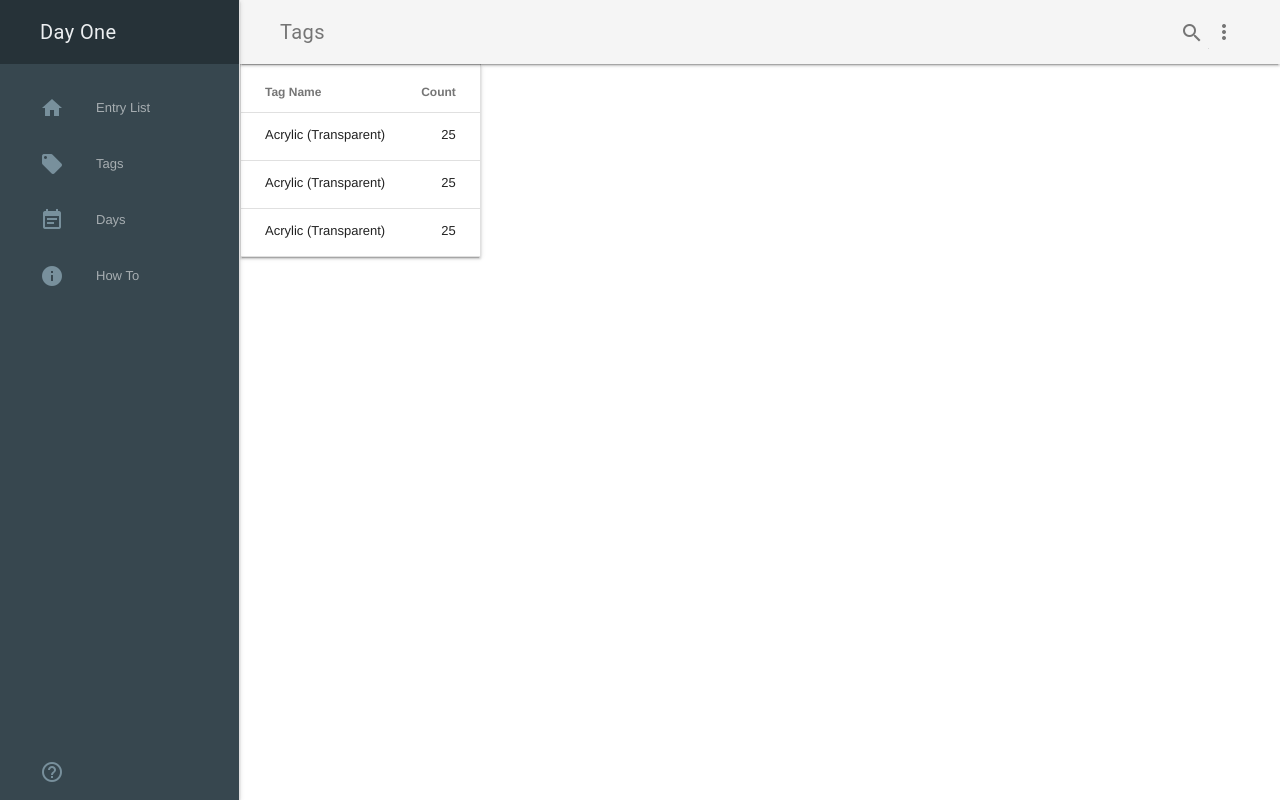
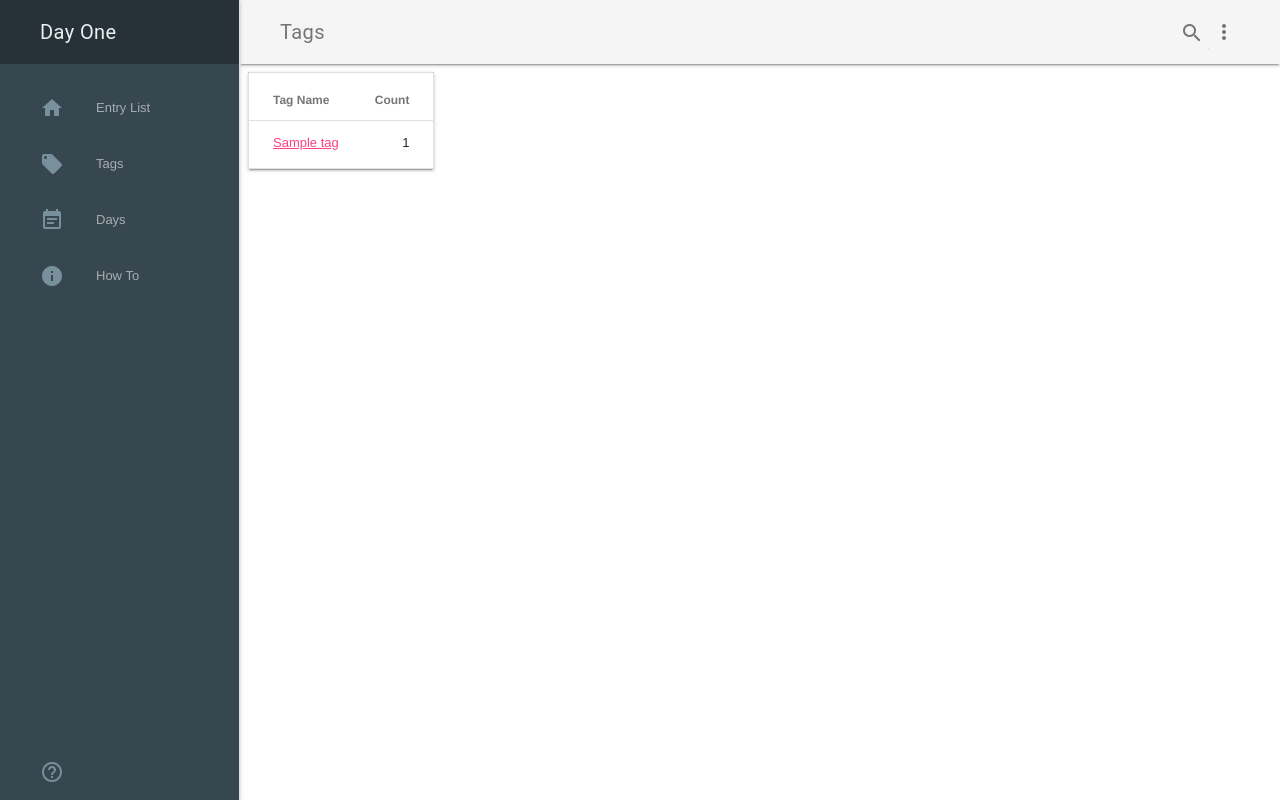
Before and after one commit to WingGao/MyDayOne, a Django app: page /tag/all in a window 1280 px wide. Run offline with Django 3.2, Linux system fonts and the light colour scheme; tables that the repository leaves empty hold one stand-in row (values such as "Sample post"); a database or web service that is not in the repository returns one stand-in record (values such as "Sample title").

Commit message:
添加标签

```diff
--- a/Dayone/models_mongo.py
+++ b/Dayone/models_mongo.py
@@ -2,18 +2,22 @@
 __author__ = 'wing'
 from pymongo import *
 from bson.codec_options import CodecOptions
+from bson.dbref import DBRef
 from django.conf import settings
 import pytz
 
 client = MongoClient(settings.MONGODB_URL)
 
 db = client['dayone']
-
-coll_entry = db['entry'].with_options(codec_options=CodecOptions(
+ENTRY_COLL_NAME = 'entry'
+DAY_COLL_NAME = 'day'
+TAG_COLL_NAME = 'tag'
+coll_entry = db[ENTRY_COLL_NAME].with_options(codec_options=CodecOptions(
     tz_aware=True,
     tzinfo=pytz.timezone(settings.TIME_ZONE)))
 
-coll_day = db['day']
+coll_day = db[DAY_COLL_NAME]
+coll_tag = db[TAG_COLL_NAME]
 
 TAG_DAY = ['D', 'Dl']
 
@@ -24,20 +28,15 @@
 
 
 def init_db():
-    if 'entry' not in db.collection_names():
-        db.create_collection('entry')
-    else:
-        coll_entry.drop()
-    if 'day' not in db.collection_names():
-        db.create_collection('day')
-    else:
-        coll_day.drop()
+    for i in [ENTRY_COLL_NAME, DAY_COLL_NAME, TAG_COLL_NAME]:
+        if i not in db.collection_names():
+            db.create_collection(i)
+        else:
+            db[i].remove()
     _create_indexs()
 
 
 def _create_indexs():
-    if 'entry' not in db.collection_names():
-        db.create_collection('entry')
     indexs = {
         '_text': [('text', TEXT)],
         'unq_uuid': 'uuid',
@@ -49,8 +48,16 @@
             coll_entry.create_index(v, name=k, unique=k.startswith('unq_'))
 
 
-def get_entry():
-    return coll_entry.find().sort('date', DESCENDING)
+def get_entry(uuid=None):
+    if uuid is not None:
+        c = coll_entry.find({'uuid': uuid})
+    else:
+        c = coll_entry.find({})
+    return c.sort('date', DESCENDING)
+
+
+def get_entry_by_tag(tag):
+    return [db.dereference(i) for i in coll_tag.find_one({'name': tag})['entries']]
 
 
 def search_entries(p):
@@ -72,15 +79,29 @@
                 'date': entry['date'],
                 'name': t[1],
                 'type': t[0],
-                'entry_id': entry['_id']
+                'uuid': entry['uuid']
             })
             print t[0], t[1]
+        else:
+            tag = coll_tag.find_one({'name': i})
+            if tag is None:
+                coll_tag.insert_one({
+                    'name': i,
+                    'entries': [DBRef(ENTRY_COLL_NAME, entry['_id'])]
+                })
+            else:
+                coll_tag.update_one({'_id': tag['_id']},
+                                    {'$push': {'entries': DBRef(ENTRY_COLL_NAME, entry['_id'])}})
 
 
 def get_days():
     return coll_day.find({}).sort('date', DESCENDING)
 
 
+def get_tags():
+    return coll_tag.find({})
+
+
 if __name__ == '__main__':
     print search_entries(u'\u732b')
     p = coll_entry.find_one({'uuid': '0169E19A11D34A3BA01AFF1754E5DB42'})
--- a/Dayone/views.py
+++ b/Dayone/views.py
@@ -40,12 +40,20 @@
     return static.serve(request, fname, os.path.join(settings.DAYONE_PATH, 'photos'), False)
 
 
+def entry(request, uuid):
+    return render_to_response('entry_list.html', {'entries': db.get_entry(uuid)})
+
+
 def all_entries(request):
     return render_to_response('entry_list.html', {'entries': db.get_entry()})
 
 
 def all_tags(request):
-    return render_to_response('tags.html', {'tags': [1, 2, 3]})
+    return render_to_response('tags.html', {'tags': db.get_tags()})
+
+
+def one_tag(request, tag):
+    return render_to_response('entry_list.html', {'entries': db.get_entry_by_tag(tag)})
 
 
 def search(request):
--- a/MyDayOne/urls.py
+++ b/MyDayOne/urls.py
@@ -21,8 +21,10 @@
     url(r'^init_dayone', 'Dayone.views.init_dayone_entries'),
     url(r'^entry/list', 'Dayone.views.all_entries'),
     url(r'^entry/search', 'Dayone.views.search'),
+    url(r'^entry/([0-9A-Z]{32})$', 'Dayone.views.entry'),
     url(r'^photo/([0-9A-Z]{32})$', 'Dayone.views.photo'),
     url(r'^tag/all', 'Dayone.views.all_tags'),
+    url(r'^tag/(.*?)$', 'Dayone.views.one_tag'),
     url(r'^day/all', 'Dayone.views.all_days'),
     url(r'^howto', 'Dayone.views.howto'),
 ]
--- /dev/null
+++ b/static/main.js
@@ -0,0 +1,3 @@
+function load_entry(uuid){
+    console.log(uuid)
+}
--- a/static/style.css
+++ b/static/style.css
@@ -73,3 +73,9 @@
     line-height: 45px;
     color: #000;
 }
+
+#entry_div #entry_spinner {
+    margin: 30%;
+    width: 100px;
+    height: 100px;
+}
--- a/templates/base.html
+++ b/templates/base.html
@@ -6,6 +6,7 @@
     <link rel="stylesheet" href="/static/material.min.css">
     <script src="/static/material.min.js"></script>
     <link rel="stylesheet" href="/static/style.css">
+    <script src="/static/main.js"></script>
 </head>
 <body>
 <div class="dayone-layout mdl-layout mdl-js-layout mdl-layout--fixed-drawer
@@ -56,7 +57,7 @@
         </nav>
     </div>
     <main class="mdl-layout__content">
-        <div class="page-content">
+        <div class="page-content mdl-grid">
             {% block content %}{% endblock %}
         </div>
     </main>
--- a/templates/tags.html
+++ b/templates/tags.html
@@ -12,8 +12,10 @@
         <tbody>
         {% for tag in tags %}
             <tr>
-                <td class="mdl-data-table__cell--non-numeric">Acrylic (Transparent)</td>
-                <td>25</td>
+                <td class="mdl-data-table__cell--non-numeric">
+                    <a href="/tag/{{ tag.name }}">{{ tag.name }}</a>
+                </td>
+                <td>{{ tag.entries|length }}</td>
             </tr>
         {% endfor %}
         </tbody>
```
Also changed, not shown: templates/days.html (+7 -3 lines).
